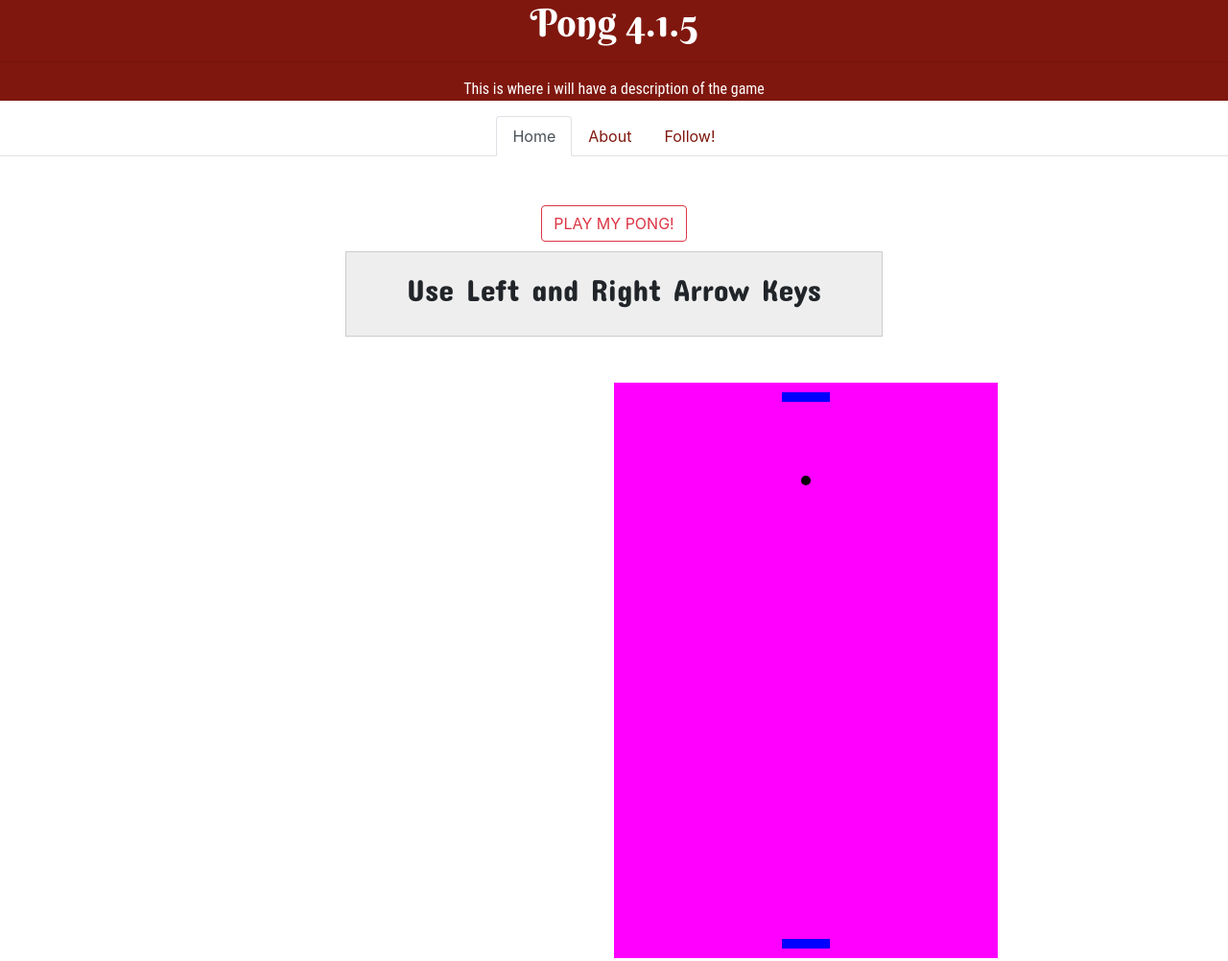
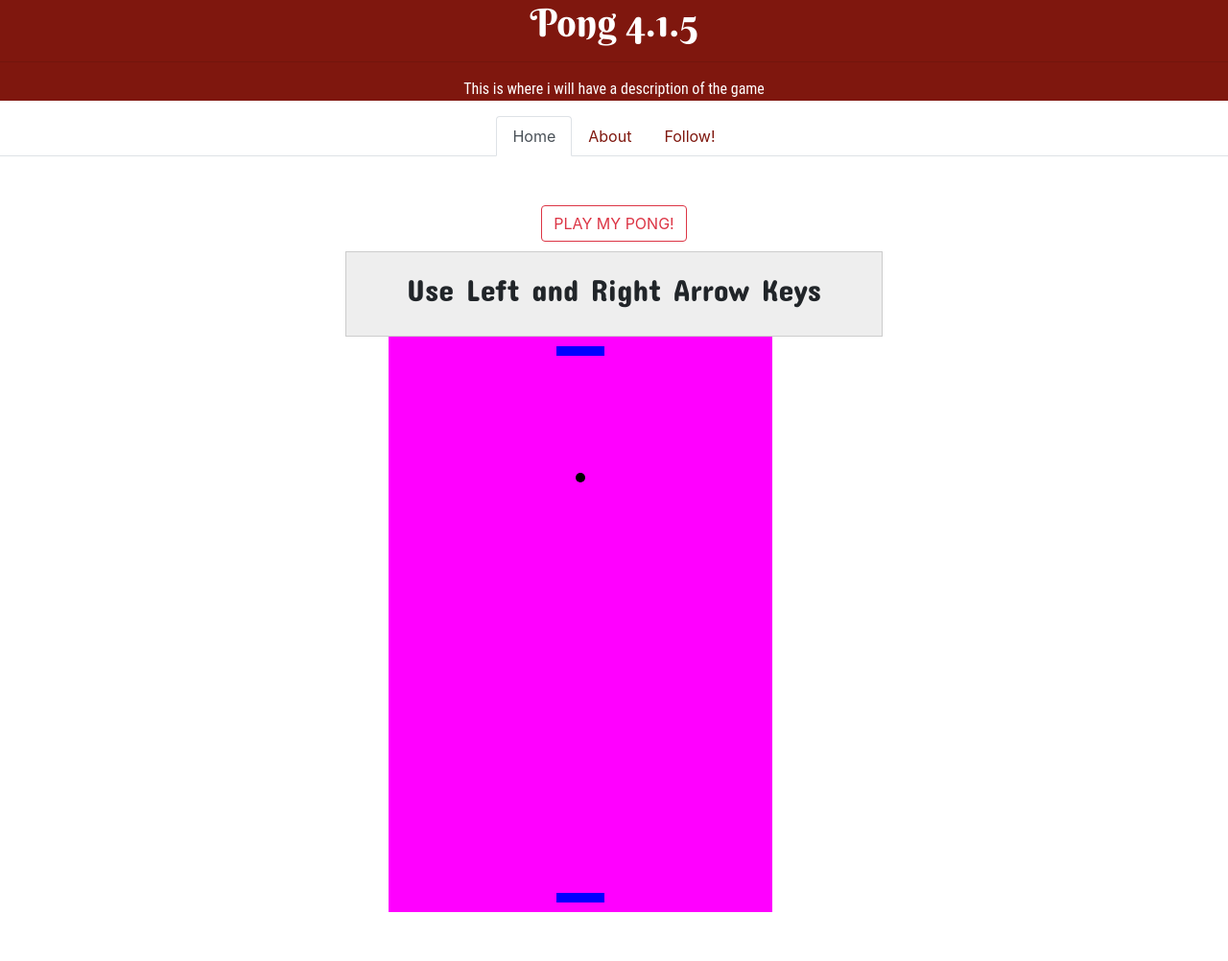
Before and after one commit to esalaz/pong4.1.5, a plain HTML site: page views/index.html in a window 1280 px wide. Shown: the whole page at 96% size. After the commit the page ends 957 px from the top, so only its background shows below. Drawn offline with nearby package versions, Linux system fonts and the light colour scheme.

Commit message:
working with parolax

```diff
--- a/css/fancyphotos.css
+++ b/css/fancyphotos.css
@@ -4,10 +4,9 @@ body
   margin:0;
   min-height:3000px;
 }
-.photo-container
-{
+.photo-container{
 
-  height:650px;
+  height:550px;
   margin: 0 auto;
   position:relative;
   display:block;
--- a/css/pong.css
+++ b/css/pong.css
@@ -1,10 +1,4 @@
-canvas{
-  margin-left: 40em;
-  margin-top: 3em;
-  margin-bottom: 3em;
-  justify-content: center;
-  border: 1px 1px 1px 1px solid;
-}
+
 #console{
   text-align: center;
   font-family: 'Concert One', cursive;
--- a/views/index.html
+++ b/views/index.html
@@ -50,21 +50,18 @@
     </nav>
     <br>
     <br>
-    <!-- About ME Section  -->
-    <div class="container game-style">
       <!-- Button To Toggle Game-->
       <div id="button" class="text-center">
         <button type="button" class="btn btn-outline-danger">PLAY MY PONG!</button>
       </div>
 
-    <div id="console">
+      <div id="console">
       <!-- <p>Computer: <span id="scoreLeft">0</span></p> -->
       <!-- <p>Player: <span id="scoreRight">0</span></p> -->
       <h2>Use Left and Right Arrow Keys</h2>
-    </div>
-    <div id="canvas">
-    </div>
-
+      </div>
+      <!-- Linking my pong game file!  -->
+      <script src="../js/pong.js"></script>
 
 
         <!-- Adding my bootstrap js files -->
```
Also changed, not shown: js/pong.js (indentation only).
